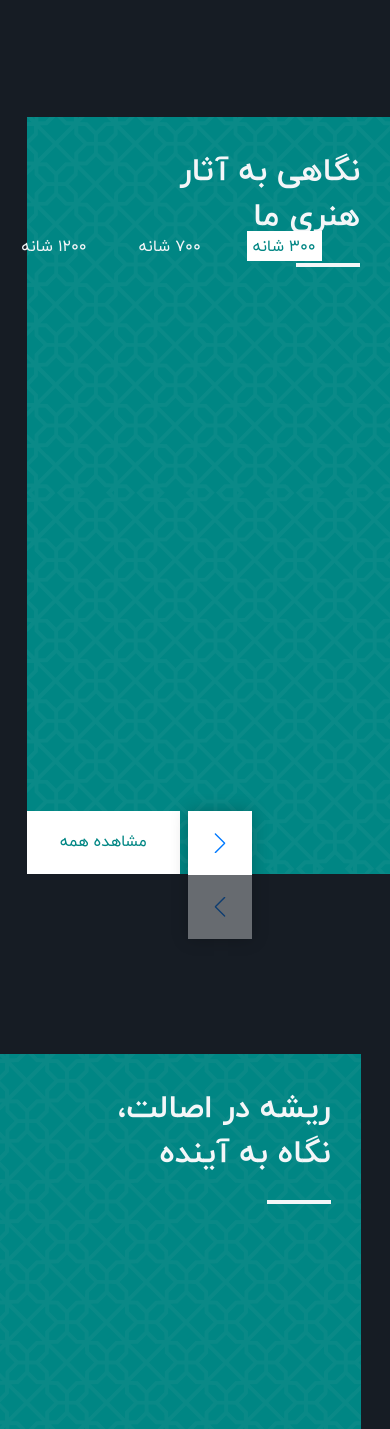
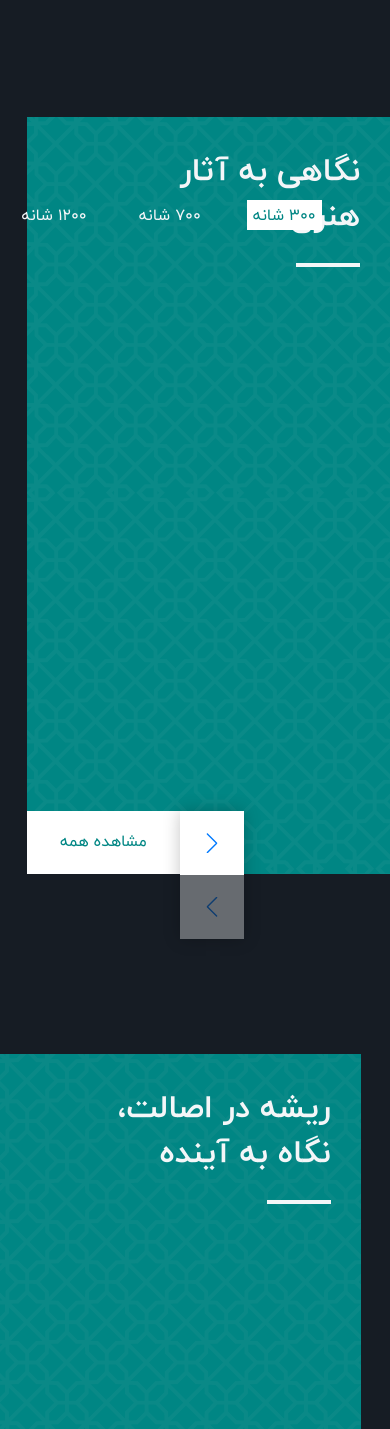
Before and after one commit to saeidmoini/mpcarpet-website, a Django app: page /home-video/ in a window 390 px wide. Shown: the part 923-2352 px from the top of the page. Run offline with Django 3.2, Linux system fonts and the light colour scheme; style sheets or scripts are compiled from the project's sources.

Commit message:
style: improve layout and responsiveness in stylesheets; enhance video and gallery section interactions

```diff
--- a/PersianCarpet/static/home/m_styles.css
+++ b/PersianCarpet/static/home/m_styles.css
@@ -257,7 +257,7 @@
   justify-content: flex-end;
   width: 100%;
   height: 75.7rem;
-  padding-left: 4%;
+  padding: 4%;
 }
 
 .gallery-title {
@@ -293,6 +293,10 @@
 .tabcontent {
   display: none;
   animation: fadeEffect 1s;
+  width: 100%;
+}
+.tabcontent .swiper {
+  width: 100%;
 }
 
 .tab-button-list {
@@ -420,7 +424,7 @@
 .gallery-swiper-navs {
   position: absolute;
   bottom: -6.5rem;
-  left: 16.1rem;
+  left: 15.3rem;
   display: flex;
   flex-direction: column;
   box-shadow: 0 0 16px 0 rgba(0, 0, 0, 0.23);
@@ -539,9 +543,6 @@
 }
 
 @media (max-width: 1199px) {
-  .gallery {
-    padding-right: 0;
-  }
   .artistry-img {
     left: 5rem;
   }
@@ -566,6 +567,15 @@
   }
 }
 @media (max-width: 479px) {
+  .tab-button-list {
+    top: 11%;
+  }
+  .gallery-card {
+    height: 51rem;
+  }
+  .gallery-img {
+    height: 41rem;
+  }
   .artistry {
     height: -moz-max-content;
     height: max-content;
--- a/PersianCarpet/static/home/m_styles.scss
+++ b/PersianCarpet/static/home/m_styles.scss
@@ -257,7 +257,7 @@ $font-thin: "IRANYekanX-Thin";
     justify-content: flex-end;
     width: 100%;
     height: 75.7rem;
-    padding-left: 4%;
+    padding: 4%;
 }
 .gallery-title {
     position: relative;
@@ -291,6 +291,10 @@ $font-thin: "IRANYekanX-Thin";
 .tabcontent {
     display: none;
     animation: fadeEffect 1s;
+    width: 100%;
+    .swiper {
+        width: 100%;
+    }
 }
 .tab-button-list {
     position: absolute;
@@ -414,7 +418,7 @@ $font-thin: "IRANYekanX-Thin";
 .gallery-swiper-navs {
     position: absolute;
     bottom: -6.5rem;
-    left: 16.1rem;
+    left: 15.3rem;
     display: flex;
     flex-direction: column;
     box-shadow: 0 0 16px 0 rgba(0, 0, 0, 0.23);
@@ -546,9 +550,6 @@ $font-thin: "IRANYekanX-Thin";
     // .gallery-swiper-navs {
     //     right: 11.4%;
     // }
-    .gallery {
-        padding-right: 0;
-    }
     .artistry-img {
         left: 5rem;
     }
@@ -582,6 +583,15 @@ $font-thin: "IRANYekanX-Thin";
 
 }
 @media (max-width: 479px)  {
+    .tab-button-list {
+        top: 11%;
+    }
+    .gallery-card {
+        height: 51rem;
+    }
+    .gallery-img {
+        height: 41rem;
+    }
     .artistry {
         height: max-content;
     }
--- a/PersianCarpet/templates/components/layouts/navbar.html
+++ b/PersianCarpet/templates/components/layouts/navbar.html
@@ -16,9 +16,6 @@
                 </li>
                 <li class="navbar-item">
                     <a href="{% url 'products' %}" class="navbar-link {% if request.path == '/products/' %}active{% endif %}">محصولات</a>
-                </li>
-                <li class="navbar-item">
-                    <a href="{% url 'home' %}#gallery" class="navbar-link {% if request.path == '/gallery/' %}active{% endif %}">گالری</a>
                 </li>
                 <li class="navbar-item">
                     <a href="{% url 'about' %}" class="navbar-link {% if request.path == '/about/' %}active{% endif %}">درباره ما</a>
```
Also changed, not shown: PersianCarpet/templates/home/m_index.html (+58 -36 lines), 1 other file.
